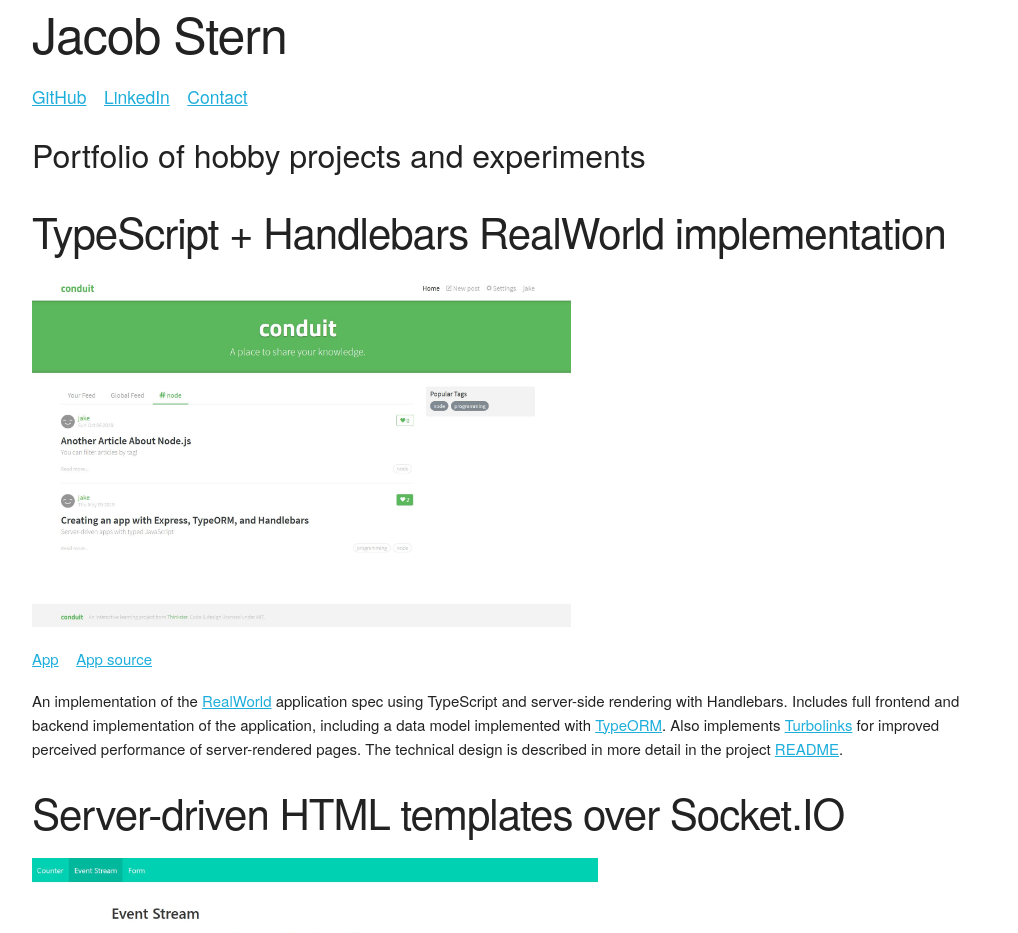
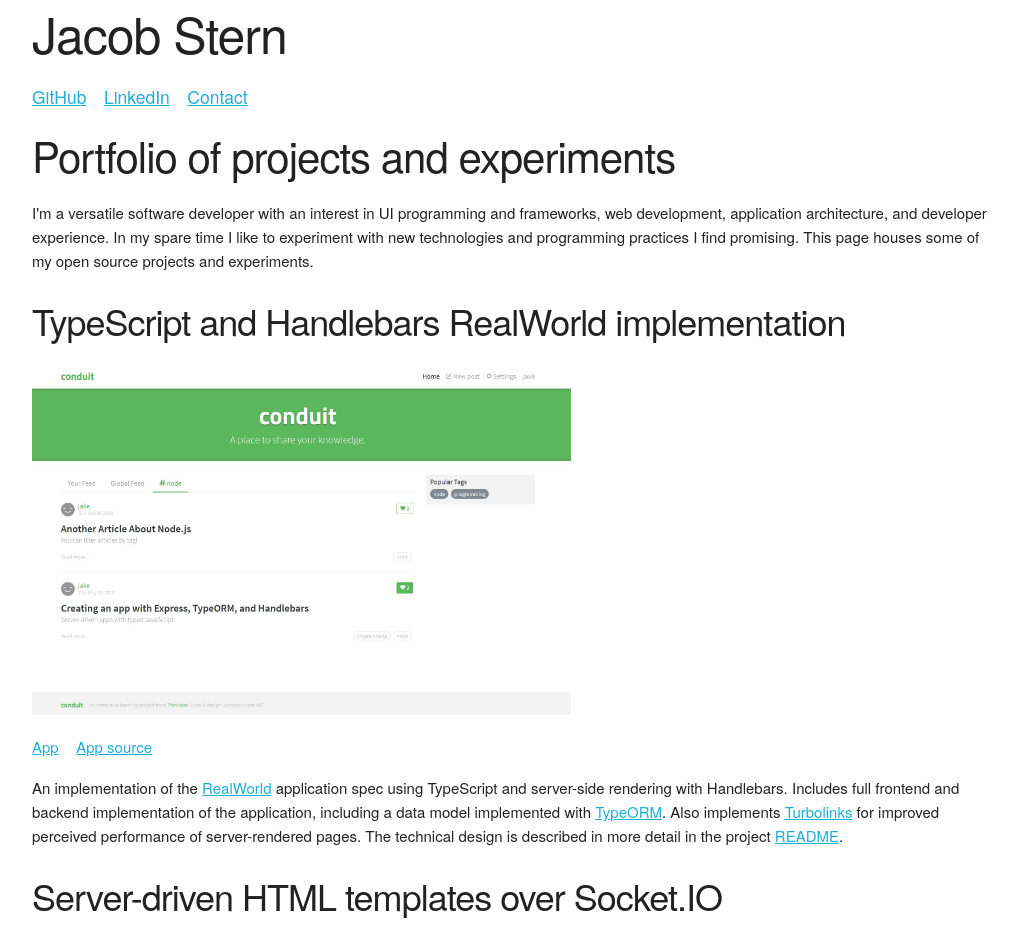
Before and after one commit to jacobstern/jacobstern.github.io, a plain HTML site: page index.html in a window 1280 px wide. Shown: the part 37-970 px from the top of the page, without its empty margins (128-1146 px from the left). Drawn offline with Linux system fonts and the light colour scheme.

Commit message:
Add summary blurb at top of page

```diff
--- a/index.html
+++ b/index.html
@@ -24,11 +24,18 @@
           </li>
           <li><a href="mailto:jacob.stern@outlook.com">Contact</a></li>
         </ul>
-        <p class="subheader">Portfolio of hobby projects and experiments</p>
       </header>
+      <h2>Portfolio of projects and experiments</h2>
+      <p>
+        I'm a versatile software developer with an interest in UI programming
+        and frameworks, web development, application architecture, and developer
+        experience. In my spare time I like to experiment with new technologies
+        and programming practices I find promising. This page houses some of my
+        open source projects and experiments.
+      </p>
       <div class="projects">
         <section class="project">
-          <h2>TypeScript + Handlebars RealWorld implementation</h2>
+          <h3>TypeScript and Handlebars RealWorld implementation</h3>
           <img
             class="project-image"
             src="/img/handlebars-realworld.jpg"
@@ -45,7 +52,7 @@
               >
             </li>
           </ul>
-          <p class="project-description">
+          <p>
             An implementation of the
             <a href="https://github.com/gothinkster/realworld">RealWorld</a>
             application spec using TypeScript and server-side rendering with
@@ -63,7 +70,7 @@
           </p>
         </section>
         <section class="project">
-          <h2>Server-driven HTML templates over Socket.IO</h2>
+          <h3>Server-driven HTML templates over Socket.IO</h3>
           <img
             class="project-image"
             src="/img/live-render-prototype.jpg"
@@ -81,7 +88,7 @@
               >
             </li>
           </ul>
-          <p class="project-description">
+          <p>
             Inspired by
             <a href="https://github.com/phoenixframework/phoenix_live_view"
               >Phoenix LiveView</a
@@ -98,7 +105,7 @@
           </p>
         </section>
         <section class="project">
-          <h2>Handlebars Inc</h2>
+          <h3>Handlebars Inc</h3>
           <img
             class="project-image"
             src="/img/handlebars-inc-demo.jpg"
@@ -119,7 +126,7 @@
               >
             </li>
           </ul>
-          <p class="project-description">
+          <p>
             Handlebars Inc is a library for rendering
             <a href="https://github.com/wycats/handlebars.js/">Handlebars</a>
             templates using the
@@ -135,7 +142,7 @@
           </p>
         </section>
         <section class="project">
-          <h2>Pure Data audio synthesis in the browser</h2>
+          <h3>Pure Data audio synthesis in the browser</h3>
           <img
             class="project-image"
             src="/img/zengarden-emscripten-demo.jpg"
```
